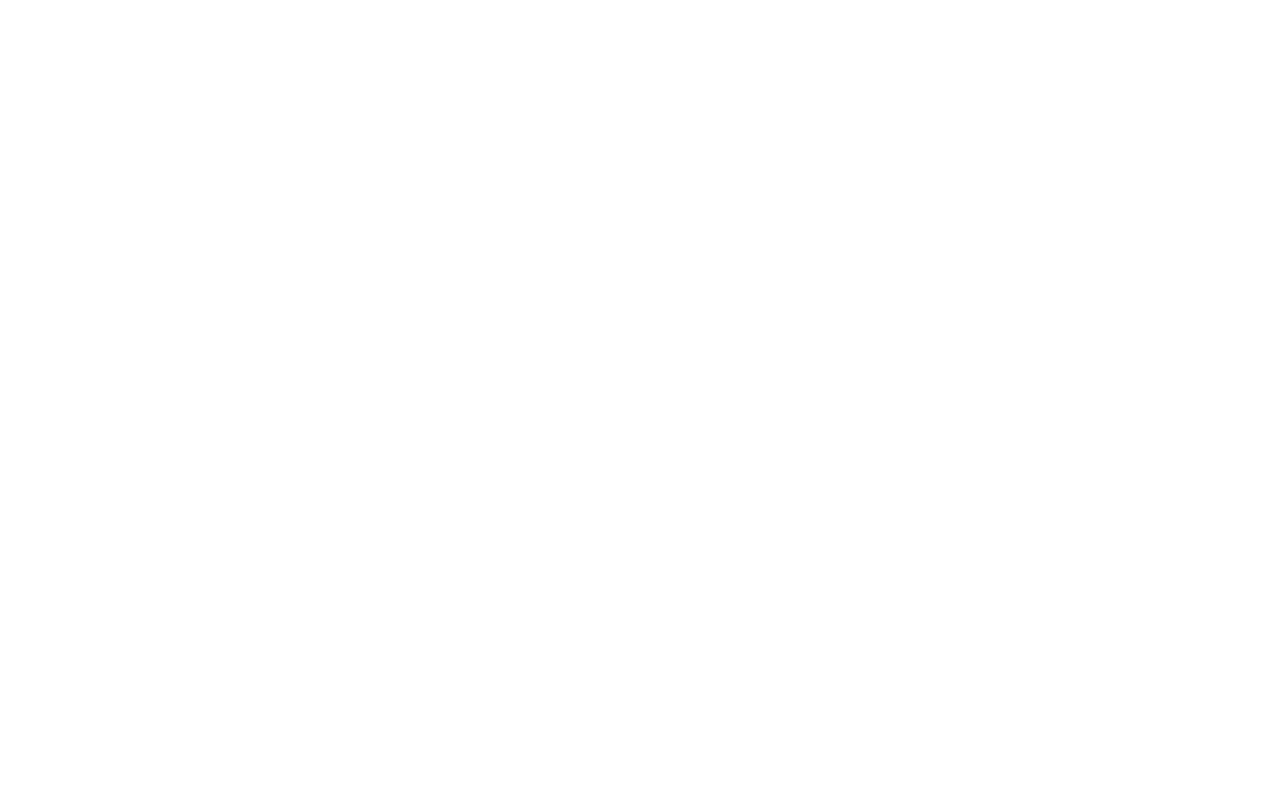
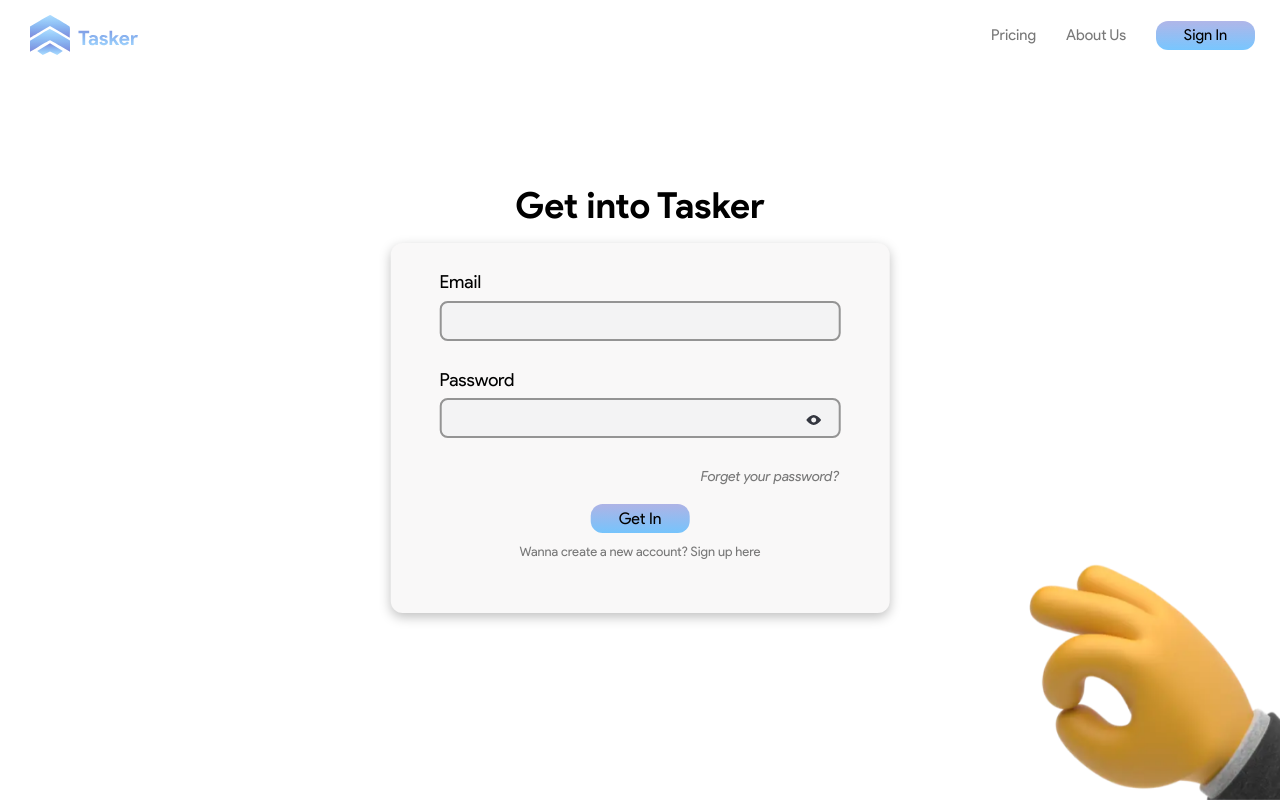
Before and after one commit to tasker-app/tasker-client, a React (Vite) app: page /forgot-password in a window 1280 px wide. Built offline with nearby package versions, Linux system fonts and the light colour scheme.

Commit message:
feat:fix bug

```diff
--- /dev/null
+++ b/src/components/ForgotPasswordForm/ForgotPasswordForm.tsx
@@ -0,0 +1,157 @@
+import { FormEvent, useState } from 'react'
+import styled from 'styled-components'
+
+import { Text } from '@/components/Common/Text'
+import { Input } from '@/components/Input'
+import { SignInButton } from '@/components/SignInButton'
+
+const SignInFormContainer = styled.div`
+  width: 100%;
+  height: 100%;
+  position: relative;
+`
+const FormCover = styled.div`
+  text-align: center;
+  position: absolute;
+  top: 50%;
+  left: 50%;
+  transform: translate(-50%, -50%);
+`
+
+const Form = styled.form`
+  text-align: left;
+  width: 438.59px;
+  height: 310px;
+  background: #f9f8f8;
+  box-shadow: 0px 4px 12px rgba(0, 0, 0, 0.25);
+  border-radius: 12px;
+  margin-top: 20px;
+  padding: 30px;
+`
+const InputBlock = styled.div`
+  justify-content: center;
+  display: grid;
+  height: 25%;
+  margin-bottom: 20px;
+`
+const ForgotPasswordButton = styled.div`
+  text-align: right;
+  margin-right: 20px;
+  cursor: pointer;
+  &:hover {
+    text-decoration: underline;
+  }
+`
+const SubmitButton = styled.div`
+  margin: 20px 0 10px 0;
+  text-align: center;
+`
+const FormFooter = styled.div`
+  text-align: center;
+  .hightlight {
+    cursor: pointer;
+    &:hover {
+      text-decoration: underline;
+    }
+  }
+`
+
+export const ForgotPasswordForm = () => {
+  const [email, setEmail] = useState('')
+  const [password, setPassword] = useState('')
+  const [isErrorEmail, setIsErrorEmail] = useState(false)
+  const [isErrorPass, setIsErrorPass] = useState(false)
+
+  const validateEmail = (emailFromInput: string) => {
+    const emailPattern =
+      /^[-!#$%&'*+/0-9=?A-Z^_a-z`{|}~](\.?[-!#$%&'*+/0-9=?A-Z^_a-z`{|}~])*@[a-zA-Z0-9](-*\.?[a-zA-Z0-9])*\.(-?[a-zA-Z0-9])+$/
+
+    if (emailFromInput === '') {
+      return false
+    } else if (!emailPattern.test(emailFromInput)) {
+      return false
+    } else {
+      return true
+    }
+  }
+  const validation = (email: string, password: string) => {
+    let hasEmailError = false
+    let hasPasswordError = false
+
+    if (!validateEmail(email)) {
+      setIsErrorEmail(true)
+      hasEmailError = true
+    } else {
+      setIsErrorEmail(false)
+      hasEmailError = false
+    }
+    if (password === '') {
+      setIsErrorPass(true)
+      hasPasswordError = true
+    } else {
+      setIsErrorPass(false)
+      hasPasswordError = false
+    }
+
+    return hasEmailError || hasPasswordError
+  }
+  const handleSubmit = (e: FormEvent<HTMLFormElement>) => {
+    e.preventDefault()
+    if (validation(email, password)) {
+      return
+    } else {
+      console.log('submited', { email, password })
+    }
+  }
+
+  return (
+    <SignInFormContainer>
+      <FormCover>
+        <Text size={36} type="bold">
+          Get into Tasker
+        </Text>
+        <Form onSubmit={(e: FormEvent<HTMLFormElement>) => handleSubmit(e)}>
+          <InputBlock>
+            <Text size={18}>Email</Text>
+            <Input
+              height="36px"
+              isError={isErrorEmail}
+              setInput={setEmail}
+              setOnChange={setIsErrorEmail}
+              value={email}
+              width="365px"
+            />
+          </InputBlock>
+          <InputBlock>
+            <Text size={18}>Password</Text>
+
+            <Input
+              height="36px"
+              isError={isErrorPass}
+              setInput={setPassword}
+              setOnChange={setIsErrorPass}
+              type="password"
+              value={password}
+              width="365px"
+            />
+          </InputBlock>
+          <ForgotPasswordButton>
+            <Text color="#787878" size={14} type="italic">
+              Forget your password?
+            </Text>
+          </ForgotPasswordButton>
+          <SubmitButton>
+            <SignInButton type="submit">
+              <Text size={16}>Get In</Text>
+            </SignInButton>
+          </SubmitButton>
+          <FormFooter>
+            <Text color="#787878" size={13}>
+              Wanna create a new account?<span className="hightlight"> Sign up here</span>
+            </Text>
+          </FormFooter>
+        </Form>
+      </FormCover>
+    </SignInFormContainer>
+  )
+}
--- /dev/null
+++ b/src/components/ForgotPasswordForm/index.ts
@@ -0,0 +1 @@
+export * from './ForgotPasswordForm'
--- a/src/components/SignUpForm/SignUpForm.tsx
+++ b/src/components/SignUpForm/SignUpForm.tsx
@@ -78,7 +78,7 @@
       return true
     }
   }
-  const validation = (email: string, password: string) => {
+  const validation = () => {
     let hasEmailError = false
     let hasPasswordError = false
     let hasNameError = false
@@ -98,7 +98,7 @@
       setIsErrorEmail(false)
       hasEmailError = false
     }
-    if (password === '' || password.length < 8) {
+    if (password === '' || password?.length < 8) {
       setIsErrorPass(true)
       hasPasswordError = true
     } else {
@@ -117,7 +117,7 @@
   }
   const handleSubmit = (e: FormEvent<HTMLFormElement>) => {
     e.preventDefault()
-    if (validation(email, password)) {
+    if (validation()) {
       return
     } else {
       console.log('submited', { name, email, password, rePassword })
--- a/src/main.tsx
+++ b/src/main.tsx
@@ -5,17 +5,18 @@
 import ReactDOM from 'react-dom/client'
 import { BrowserRouter, Route, Routes } from 'react-router-dom'
 
+import ForgotPassword from './pages/ForgotPassword'
 import Landing from './pages/Landing'
 import SignIn from './pages/SignIn'
 import SignUp from './pages/SignUp'
 import TestNav from './pages/TestNav'
-
 const Guard = () => {
   return (
     <Routes>
       <Route element={<Landing />} path="/" />
       <Route element={<SignIn />} path="/signin" />
       <Route element={<SignUp />} path="/signup" />
+      <Route element={<ForgotPassword />} path="/forgot-password" />
 
       <Route element={<TestNav />} path="/testnav" />
     </Routes>
--- /dev/null
+++ b/src/pages/ForgotPassword.tsx
@@ -0,0 +1,28 @@
+import styled from 'styled-components'
+
+import SignInImage from '@/assets/images/SignInImage.webp'
+import { AuthHeader } from '@/components/AuthHeader'
+import { ForgotPasswordForm } from '@/components/ForgotPasswordForm'
+
+const SignInContainer = styled.div`
+  width: 100vw;
+  height: 100vh;
+  .background-image {
+    width: 300px;
+    position: fixed;
+    right: 0;
+    bottom: 0;
+  }
+`
+
+const ForgotPassword = () => {
+  return (
+    <SignInContainer>
+      <AuthHeader />
+      <ForgotPasswordForm />
+      <img alt="Sign in Illustration" className="background-image" src={SignInImage} />
+    </SignInContainer>
+  )
+}
+
+export default ForgotPassword
```
